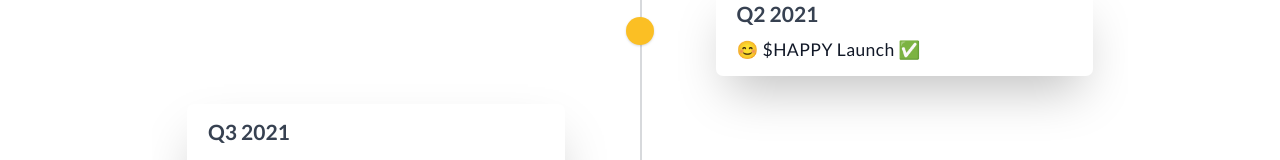
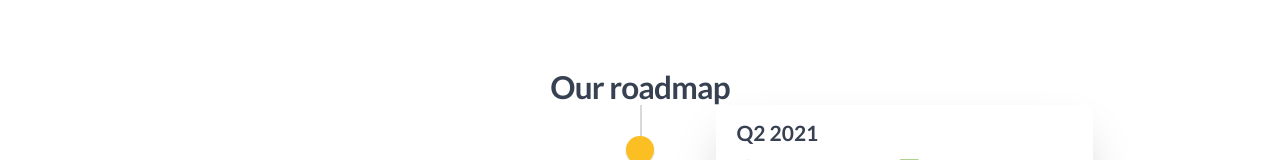
Before and after one commit to ethan1027/LuckyCatWebsiteV1, a Next.js app: page / in a window 1280 px wide. Shown: the part 1833-1993 px from the top of the page. Built offline with nearby package versions, Linux system fonts and the light colour scheme; a web font is replaced by a local one.

Commit message:
update roadmap

```diff
--- a/components/roadmap.tsx
+++ b/components/roadmap.tsx
@@ -1,13 +1,16 @@
-const Roadmap = (props) => (
-  <div className="container mx-auto w-full h-full" id="user-roadmap">
+const Roadmap = () => (
+  <div className="container mx-auto w-full h-full py-12 lg:py-24" id="user-roadmap">
     <div className="relative wrap overflow-hidden p-10 h-full">
-    <div className="border-2-2 absolute border-opacity-20 border-gray-700 h-full border" style={{left: "50%"}}></div>
+      <div className="space-y-5 sm:mx-auto sm:max-w-xl sm:space-y-4 lg:max-w-5xl">
+        <h2 className="text-3xl font-extrabold tracking-tight text-center sm:text-4xl">Our roadmap</h2>
+      </div>
+      <div className="border-2-2 absolute border-opacity-20 border-gray-700 h-full border" style={{ left: "50%" }}></div>
       <div className="mb-8 flex justify-between items-center w-full right-timeline">
         <div className="order-1 w-5/12"></div>
         <div className="z-20 bg-yellow-400 flex items-center order-1 shadow w-8 h-8 rounded-full">
           <h1 className="mx-auto font-semibold text-lg">&nbsp;</h1>
         </div>
-      <div className="order-1 bg-white rounded-lg shadow w-5/12 px-6 py-4 shadow-2xl transition duration-500 ease-in-out hover:shadow-yellow transform hover:-translate-y-2 hover:scale-110">
+        <div className="order-1 bg-white rounded-lg shadow w-5/12 px-6 py-4 shadow-2xl transition duration-500 ease-in-out hover:shadow-yellow transform hover:-translate-y-2 hover:scale-105">
           <h3 className="mb-3 font-bold text-2xl">Q2 2021</h3>
           <p className="text-xl font-medium leading-snug tracking-wide text-gray-900 text-opacity-100">😊 $HAPPY Launch ✅</p>
         </div>
@@ -18,7 +21,7 @@
         <div className="z-20 bg-yellow-400 flex items-center order-1 shadow w-8 h-8 rounded-full">
           <h1 className="mx-auto font-semibold text-lg">&nbsp;</h1>
         </div>
-      <div className="order-1 bg-white rounded-lg shadow w-5/12 px-6 py-4 shadow-2xl transition duration-500 ease-in-out hover:shadow-yellow transform hover:-translate-y-2 hover:scale-110">
+        <div className="order-1 bg-white rounded-lg shadow w-5/12 px-6 py-4 shadow-2xl transition duration-500 ease-in-out hover:shadow-yellow transform hover:-translate-y-2 hover:scale-105">
           <h3 className="mb-3 font-bold text-2xl">Q3 2021</h3>
           <p className="text-xl font-medium leading-snug tracking-wide text-opacity-100">Lorem Ipsum is simply dummy text of the printing and typesetting industry. Lorem Ipsum has been the industry's standard dummy text ever since the 1500s, when an unknown printer took a galley of type and scrambled it to make a type specimen book.</p>
         </div>
@@ -29,7 +32,7 @@
         <div className="z-20 bg-yellow-400 flex items-center order-1 shadow w-8 h-8 rounded-full">
           <h1 className="mx-auto font-semibold text-lg">&nbsp;</h1>
         </div>
-      <div className="order-1 bg-white rounded-lg shadow w-5/12 px-6 py-4 shadow-2xl transition duration-500 ease-in-out hover:shadow-yellow transform hover:-translate-y-2 hover:scale-110">
+        <div className="order-1 bg-white rounded-lg shadow w-5/12 px-6 py-4 shadow-2xl transition duration-500 ease-in-out hover:shadow-yellow transform hover:-translate-y-2 hover:scale-105">
           <h3 className="mb-3 font-bold text-2xl">Q4 2021</h3>
           <p className="text-xl font-medium leading-snug tracking-wide text-opacity-100">Lorem Ipsum is simply dummy text of the printing and typesetting industry. Lorem Ipsum has been the industry's standard dummy text ever since the 1500s, when an unknown printer took a galley of type and scrambled it to make a type specimen book.</p>
         </div>
@@ -40,7 +43,7 @@
         <div className="z-20 bg-yellow-400 flex items-center order-1 shadow w-8 h-8 rounded-full">
           <h1 className="mx-auto font-semibold text-lg">&nbsp;</h1>
         </div>
-      <div className="order-1 bg-white rounded-lg shadow w-5/12 px-6 py-4 shadow-2xl transition duration-500 ease-in-out hover:shadow-yellow transform hover:-translate-y-2 hover:scale-110">
+        <div className="order-1 bg-white rounded-lg shadow w-5/12 px-6 py-4 shadow-2xl transition duration-500 ease-in-out hover:shadow-yellow transform hover:-translate-y-2 hover:scale-105">
           <h3 className="mb-3 font-bold text-2xl">Q1 2022</h3>
           <p className="text-xl font-medium leading-snug tracking-wide text-opacity-100">Lorem Ipsum is simply dummy text of the printing and typesetting industry. Lorem Ipsum has been the industry's standard dummy text ever since the 1500s, when an unknown printer took a galley of type and scrambled it to make a type specimen book.</p>
         </div>
--- a/tailwind.config.js
+++ b/tailwind.config.js
@@ -17,7 +17,8 @@
       blue: colors.lightBlue,
       red: colors.rose,
       pink: colors.fuchsia,
-      yellow: colors.amber
+      yellow: colors.amber,
+      indingo: colors.indigo
     },
     fontFamily: {
       sans: ['Graphik', 'sans-serif'],
```
Lines whose indentation alone changed are shown as unchanged.
